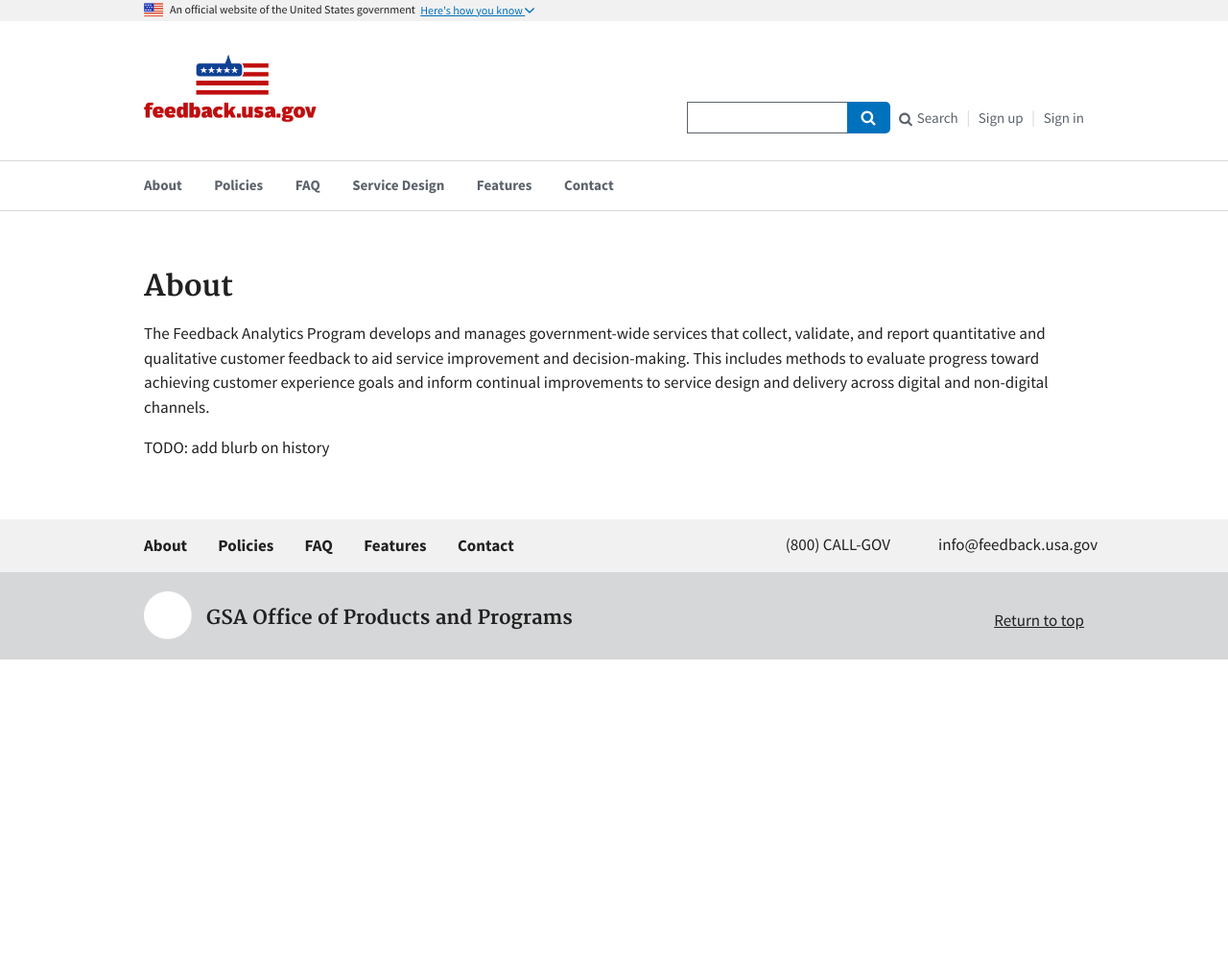
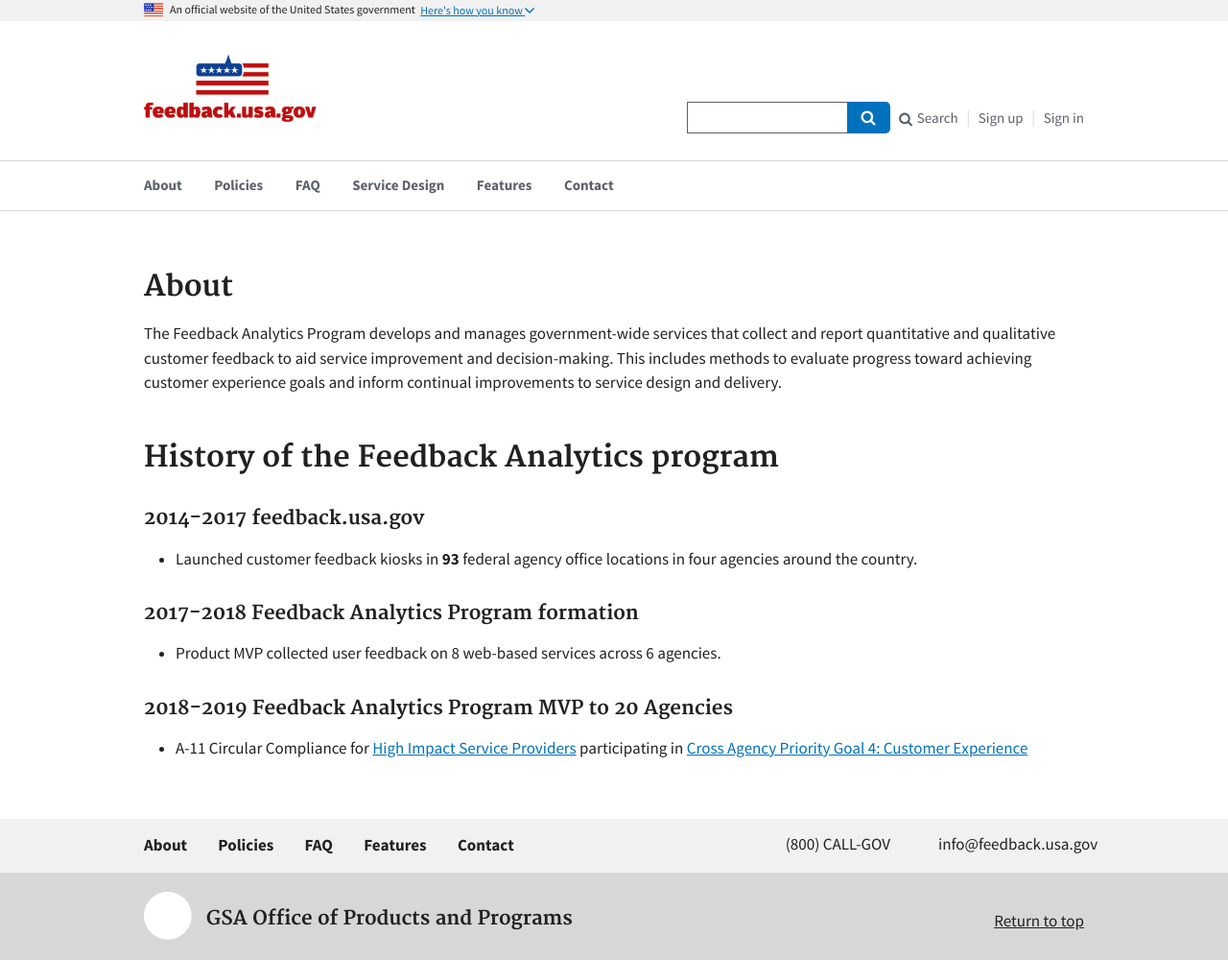
Before and after one commit to GSA/feedback.usa.gov, a Jekyll site: the page built from pages/about.md, in a window 1280 px wide. Shown: the whole page at 96% size. Built offline with Jekyll 4.4.1, drawn with Linux system fonts in a browser that asks for light colours; before the commit the page ends 900 px from its top, so only the background shows below that.

Commit message:
Update about.md

```diff
--- a/pages/about.md
+++ b/pages/about.md
@@ -5,6 +5,15 @@ title: "About"
 permalink: /about/
 ---
 
-The Feedback Analytics Program develops and manages government-wide services that collect, validate, and report quantitative and qualitative customer feedback to aid service improvement and decision-making. This includes methods to evaluate progress toward achieving customer experience goals and inform continual improvements to service design and delivery across digital and non-digital channels.
+The Feedback Analytics Program develops and manages government-wide services that collect and report quantitative and qualitative customer feedback to aid service improvement and decision-making. This includes methods to evaluate progress toward achieving customer experience goals and inform continual improvements to service design and delivery.
 
-TODO: add blurb on history
+## History of the Feedback Analytics program
+
+### 2014-2017 feedback.usa.gov
+ - Launched customer feedback kiosks in **93** federal agency office locations in four agencies around the country.
+
+### 2017-2018 Feedback Analytics Program formation
+ - Product MVP collected user feedback on 8 web-based services across 6 agencies.
+
+### 2018-2019 Feedback Analytics Program MVP to 20 Agencies
+ - A-11 Circular Compliance for [High Impact Service Providers](https://www.performance.gov/cx/HISPList.pdf) participating in [Cross Agency Priority Goal 4: Customer Experience](https://www.performance.gov/cx/)
```
